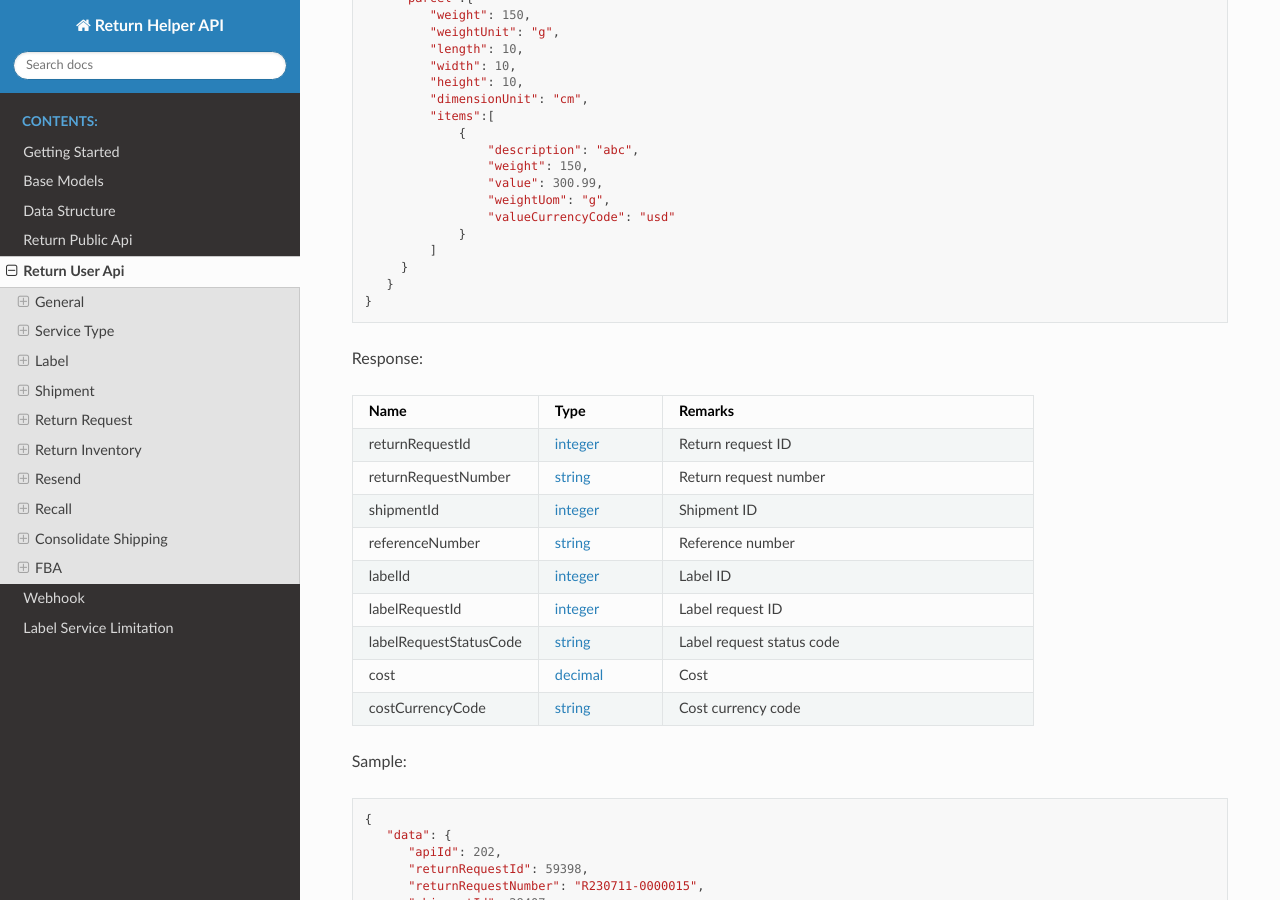
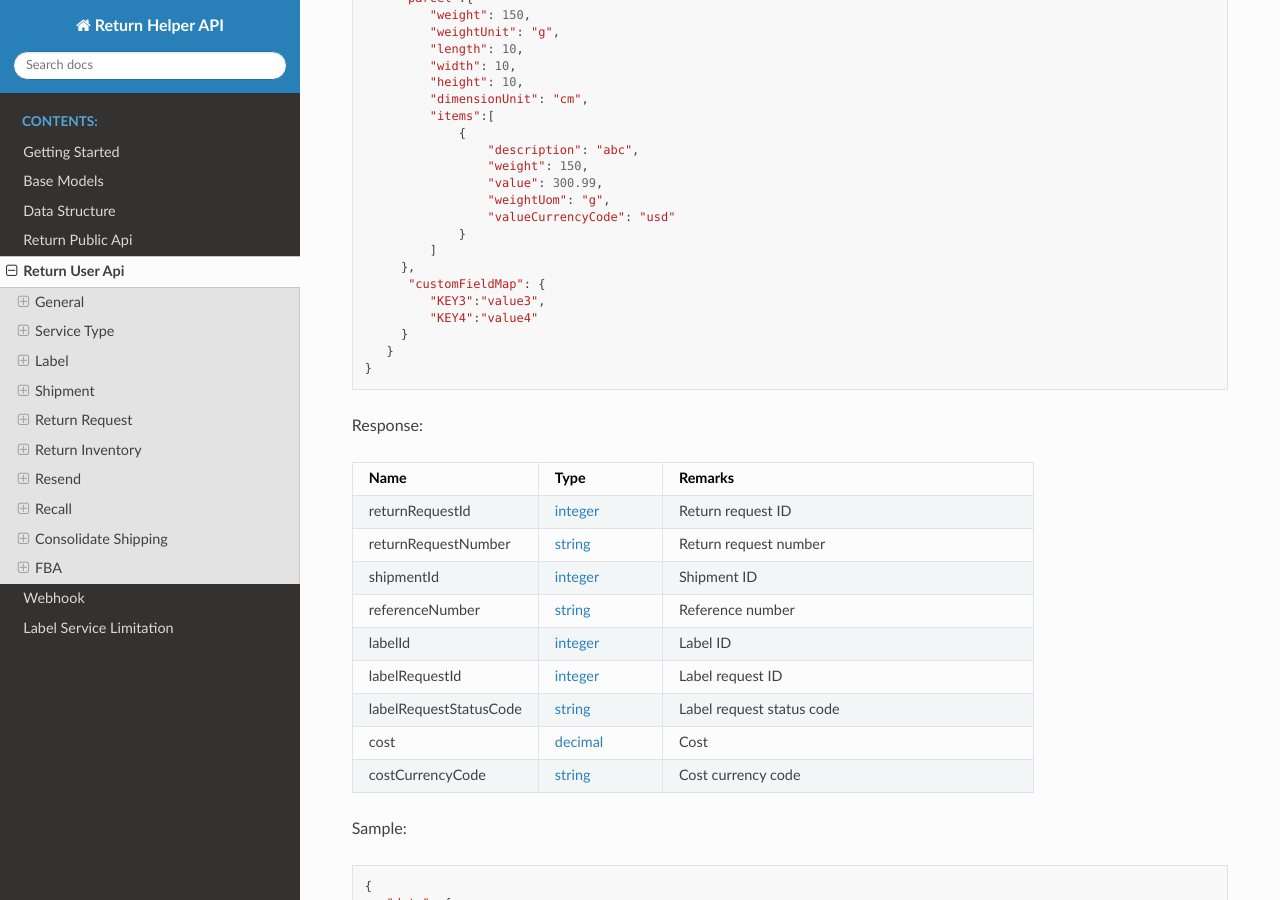
Before and after one commit to ReturnHelper/return-request-api-docs, a Sphinx documentation site: the page built from source/return_user_api.rst, in a window 1280 px wide and 900 px high, scrolled down 15485 px. Built offline with Sphinx 7.4.7 and the Read the Docs theme 2.0.0, drawn with Linux system fonts in a browser that asks for light colours.

Commit message:
add: custom field sample in create return shipment

```diff
--- a/source/return_user_api.rst
+++ b/source/return_user_api.rst
@@ -757,6 +757,10 @@ Sample:
                     "valueCurrencyCode": "usd"
                 }
             ]
+        },
+         "customFieldMap": {
+            "KEY3":"value3",
+            "KEY4":"value4"
         }
       }
    }
```
